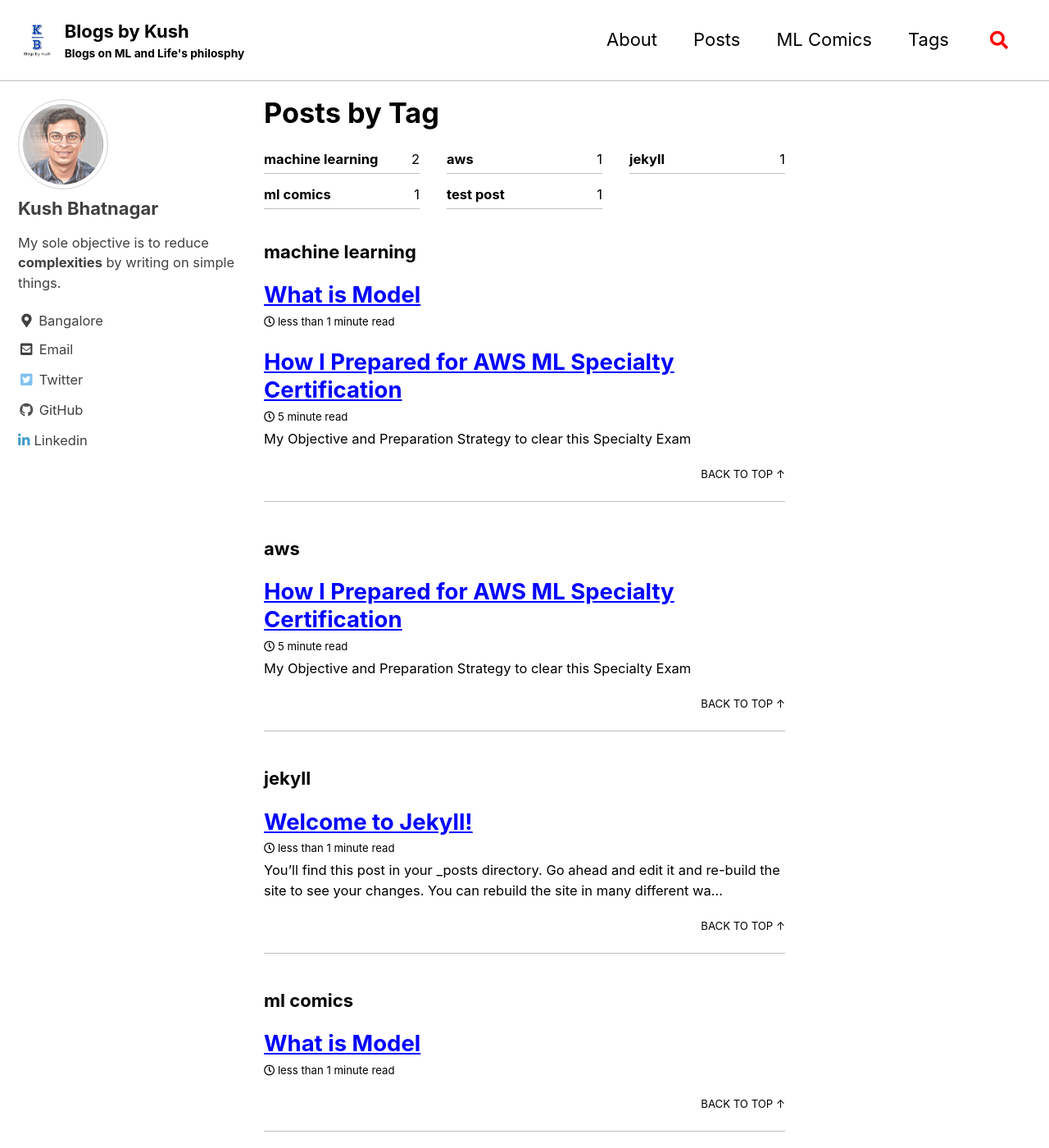
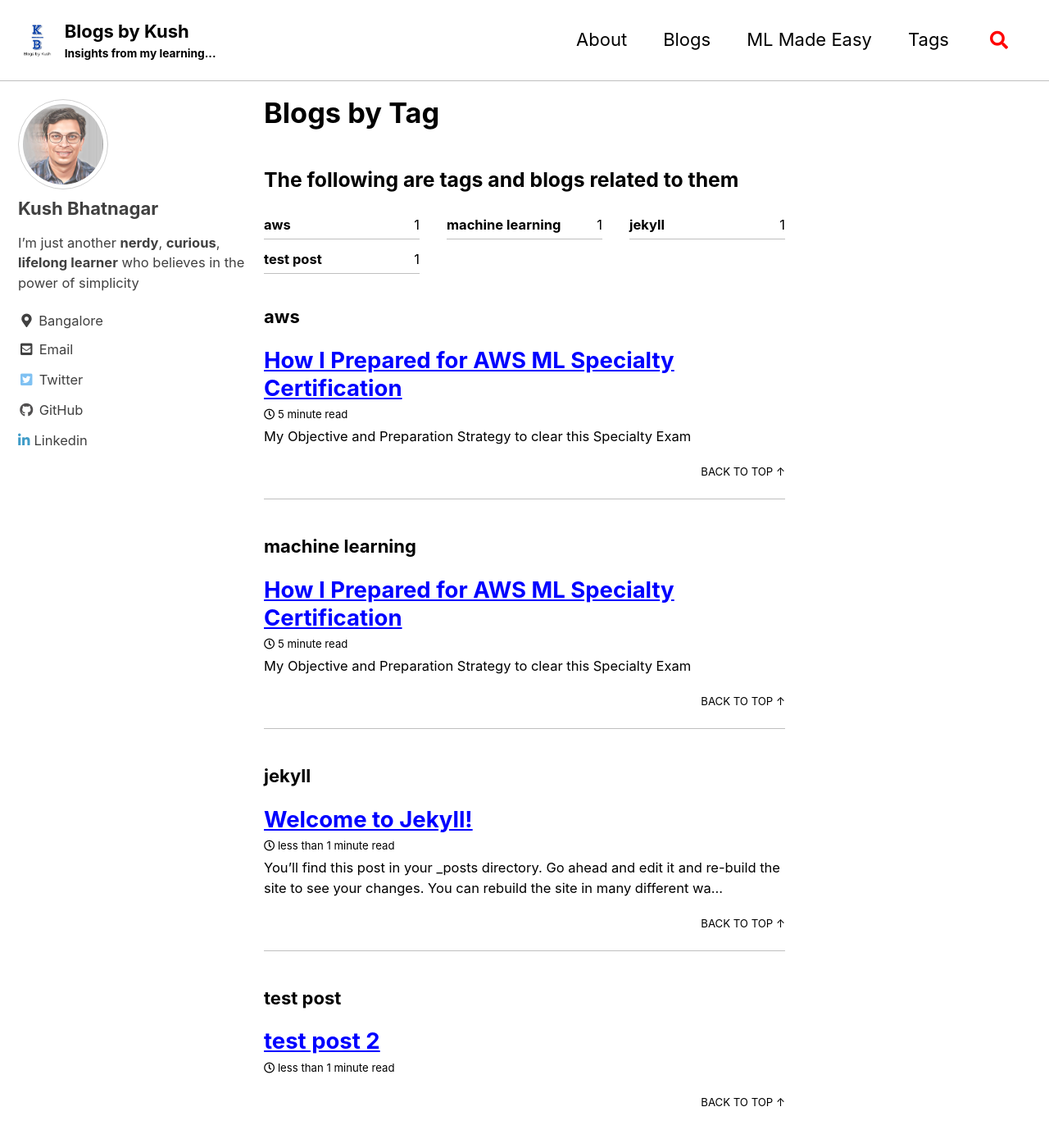
Before and after one commit to KushBhatnagar/kushbhatnagar.github.io, a Jekyll site: the page built from _pages/tags.md, in a window 1280 px wide and 1400 px high. Shown: the whole window at 82% size. Built offline with Jekyll 4.4.1, drawn with Linux system fonts in a browser that asks for light colours; cached includes are drawn as plain includes.

```diff
--- a/_config.yml
+++ b/_config.yml
@@ -2,7 +2,7 @@ minimal_mistakes_skin:  contrast #contrast #dark
 locale: en-US
 title: Blogs by Kush
 title_separator: '-'
-subtitle: Blogs on ML and Life's philosphy
+subtitle: Insights from my learning...
 name: Kush Bhatnagar
 description: An amazing website.
 #url: 'https://localhost:4000'
@@ -80,13 +80,13 @@ analytics:
 author:
   name: Kush Bhatnagar
   avatar: /assets/images/kush-toon.jpg
-  bio: My sole objective is to reduce **complexities** by writing on simple things.
+  bio: I'm just another **nerdy**, **curious**, **lifelong learner** who believes in the power of simplicity
   location: Bangalore
   email: null
   links:
     - label: Email
       icon: fas fa-fw fa-envelope-square
-      url: kushbhatnagar86@gmail.com
+      url: "mailto:kushbhatnagar86@gmail.com"
     - label: Website
       icon: fas fa-fw fa-link
     - label: Twitter
@@ -102,7 +102,7 @@ footer:
   links:
     - label: Email
       icon: fas fa-fw fa-envelope-square
-      url: kushbhatnagar86@gmail.com
+      url: "mailto:kushbhatnagar86@gmail.com"
     - label: Website
       icon: fas fa-fw fa-link
     - label: Twitter
--- a/_pages/ml-comics.md
+++ /dev/null
@@ -1,7 +0,0 @@
----
-permalink: /ml-comics/
-layout : single
-title: "ML Comics"
----
-
-> This is a placeholder for all **ML Comics**
--- a/_pages/tags.md
+++ b/_pages/tags.md
@@ -1,6 +1,8 @@
 ---
-title: "Posts by Tag"
+title: "Blogs by Tag"
 permalink: /tags/
 layout: tags
 author_profile: true
 ---
+
+### The following are tags and blogs related to them
--- a/_posts/2023-03-19-what-is-model.md
+++ b/_posts/2023-03-19-what-is-model.md
@@ -1,9 +1,7 @@
 ---
 title: What is Model
 layout : single
-tags:
-- machine learning
-- ml comics
+categories: ml-made-easy
 ---
 
 <figure>
```
Also changed, not shown: _data/navigation.yml (+7 -7 lines), _pages/about.md (+3 -3 lines), _pages/blogs.md (deleted, +0 -7 lines), _pages/ml-made-easy.md (added, +12 -0 lines), _pages/year-archive.md (+4 -1 lines), assets/images/bio-photo.jpg (deleted), assets/images/site-logo.png (deleted).
